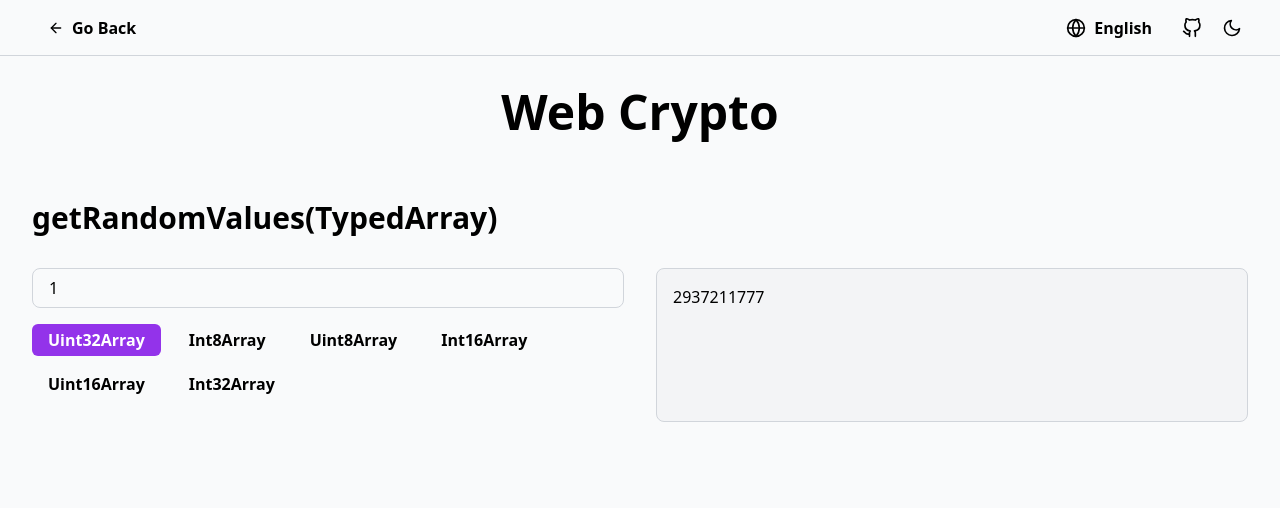
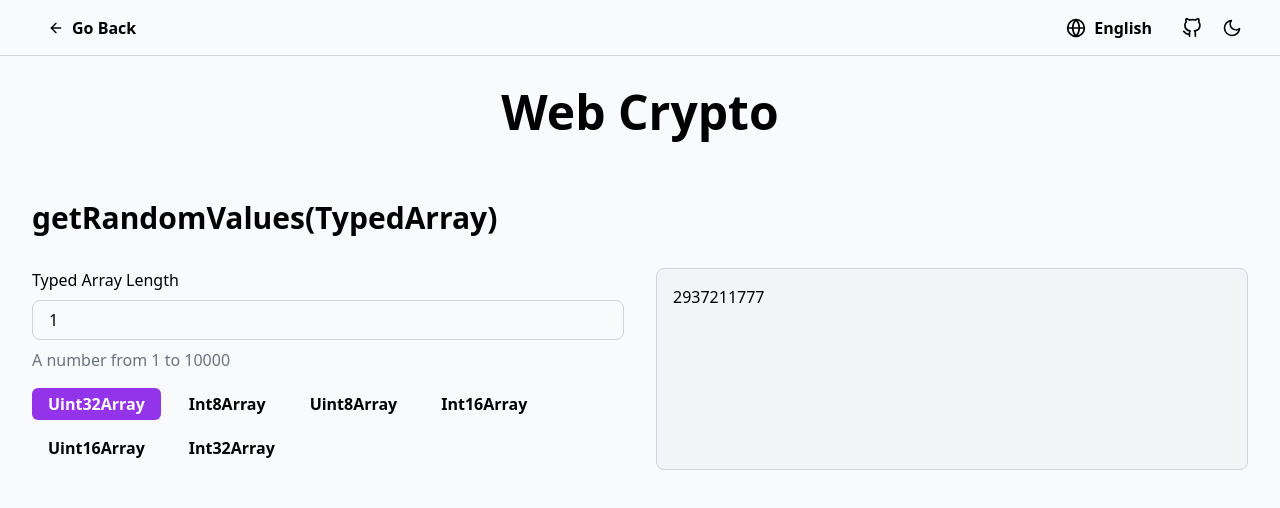
Before and after one commit to LuanEdCosta/react-web-apis, a React (Vite) app: page /web-crypto in a window 1280 px wide. Shown: the top 508 px of the page. Built offline with nearby package versions, Linux system fonts and the light colour scheme.

Commit message:
Create components for form inputs

```diff
--- /dev/null
+++ b/src/components/dumb/Error/index.tsx
@@ -0,0 +1,13 @@
+export type ErrorProps = React.BaseHTMLAttributes<HTMLDivElement>
+
+export const Error: React.FC<ErrorProps> = ({
+  className = '',
+  children,
+  ...props
+}) => {
+  return (
+    <div className={`text-red-600 dark:text-red-400 ${className}`} {...props}>
+      {children}
+    </div>
+  )
+}
--- /dev/null
+++ b/src/components/dumb/FormControl/index.tsx
@@ -0,0 +1,27 @@
+export interface FormControlProps {
+  className?: string
+  label?: React.ReactNode
+  hint?: React.ReactNode
+  error?: React.ReactNode
+  showError?: boolean
+}
+
+export const FormControl: React.FC<FormControlProps> = ({
+  className,
+  children,
+  error,
+  label,
+  hint,
+  showError = false,
+}) => {
+  const topSpacing = label ? 'mt-2' : ''
+  const bottomSpacing = hint || error ? 'mb-2' : ''
+
+  return (
+    <div className={className}>
+      {label}
+      <div className={`${topSpacing} ${bottomSpacing}`}>{children}</div>
+      {showError ? error : hint}
+    </div>
+  )
+}
--- /dev/null
+++ b/src/components/dumb/Hint/index.tsx
@@ -0,0 +1,13 @@
+export type HintProps = React.BaseHTMLAttributes<HTMLDivElement>
+
+export const Hint: React.FC<HintProps> = ({
+  className = '',
+  children,
+  ...props
+}) => {
+  return (
+    <div className={`text-gray-500 dark:text-gray-400 ${className}`} {...props}>
+      {children}
+    </div>
+  )
+}
--- a/src/components/index.ts
+++ b/src/components/index.ts
@@ -1,7 +1,10 @@
+export * from './dumb/Hint'
+export * from './dumb/Error'
 export * from './dumb/Input'
 export * from './dumb/Button'
 export * from './dumb/TextArea'
 export * from './dumb/IconButton'
+export * from './dumb/FormControl'
 
 export * from './stateful/Navbar'
 export * from './stateful/APINotSupported'
--- a/src/locales/EN/WebCrypto.json
+++ b/src/locales/EN/WebCrypto.json
@@ -2,6 +2,8 @@
   "title": "Web Crypto",
   "getRandomValues": {
     "title": "getRandomValues(TypedArray)",
-    "typedArrayLength": "Typed Array Length"
+    "typedArrayLength": "Typed Array Length",
+    "hint": "A number from {{min}} to {{max}}",
+    "invalidLengthError": "The length is invalid. Using 1 as default."
   }
 }
--- a/src/locales/PT_BR/WebCrypto.json
+++ b/src/locales/PT_BR/WebCrypto.json
@@ -2,6 +2,8 @@
   "title": "Web Crypto",
   "getRandomValues": {
     "title": "getRandomValues(TypedArray)",
-    "typedArrayLength": "Tamanho do TypedArray"
+    "typedArrayLength": "Tamanho do TypedArray",
+    "hint": "Um número de {{min}} a {{max}}",
+    "invalidLengthError": "O tamanho do array é inválido. Usando 1 por padrão."
   }
 }
--- a/src/pages/WebCrypto/GetRandomValues.tsx
+++ b/src/pages/WebCrypto/GetRandomValues.tsx
@@ -1,7 +1,14 @@
 import { useMemo, useState } from 'react'
 import { useTranslation } from 'react-i18next'
 
-import { Button, Input, TextArea } from 'src/components'
+import {
+  Button,
+  Error,
+  FormControl,
+  Hint,
+  Input,
+  TextArea,
+} from 'src/components'
 
 type TypedArrays = {
   [key: string]: {
@@ -48,18 +55,21 @@ export const GetRandomValues: React.FC = () => {
     TYPED_ARRAYS.Uint32Array.key,
   )
 
+  const isTypedArrayLengthInvalid = useMemo(() => {
+    if (!typedArrayLength) return true
+    const arrayLength = Number(typedArrayLength)
+    const isNaN = Number.isNaN(arrayLength)
+    const isZero = arrayLength === 0
+    const isTooBig = arrayLength > MAX_TYPED_ARRAY_LENGTH
+    return isNaN || isZero || isTooBig
+  }, [typedArrayLength])
+
   const result: string = useMemo(() => {
     const typedArray = TYPED_ARRAYS[selectedTypedArray]
     if (!typedArray) return ''
-
-    let arrayLength = Number(typedArrayLength || '1')
-    const isNaN = Number.isNaN(arrayLength)
-    const isZero = arrayLength === 0
-    const isTooBig = arrayLength > MAX_TYPED_ARRAY_LENGTH
-    if (isNaN || isZero || isTooBig) arrayLength = MAX_TYPED_ARRAY_LENGTH
-
+    const arrayLength = isTypedArrayLengthInvalid ? 1 : Number(typedArrayLength)
     return window.crypto.getRandomValues(typedArray.getInstance(arrayLength))
-  }, [selectedTypedArray, typedArrayLength])
+  }, [isTypedArrayLengthInvalid, selectedTypedArray, typedArrayLength])
 
   return (
     <div>
@@ -67,14 +77,27 @@ export const GetRandomValues: React.FC = () => {
 
       <div className="flex flex-wrap items-stretch flex-col md:space-x-8 md:flex-row">
         <div className="flex-1 mb-2">
+          <FormControl
+            className="mb-4"
+            label={
+              <label htmlFor="typedArrayLength">{t('typedArrayLength')}</label>
+            }
+            hint={
+              <Hint>{t('hint', { min: 1, max: MAX_TYPED_ARRAY_LENGTH })}</Hint>
+            }
+            error={<Error>{t('invalidLengthError')}</Error>}
+            showError={isTypedArrayLengthInvalid}
+          >
             <Input
               min={1}
               type="number"
-            className="w-full mb-4"
+              className="w-full"
+              id="typedArrayLength"
               value={typedArrayLength}
               placeholder={t('typedArrayLength')}
               onChange={(e) => setTypedArrayLength(e.target.value)}
             />
+          </FormControl>
 
           <div className="flex items-center flex-wrap">
             {Object.values(TYPED_ARRAYS).map(({ key }) => {
@@ -104,7 +127,7 @@ export const GetRandomValues: React.FC = () => {
           <TextArea
             className="w-full resize-none"
             value={result}
-            rows={5}
+            rows={7}
             disabled
           />
         </div>
```
Lines whose indentation alone changed are shown as unchanged.
